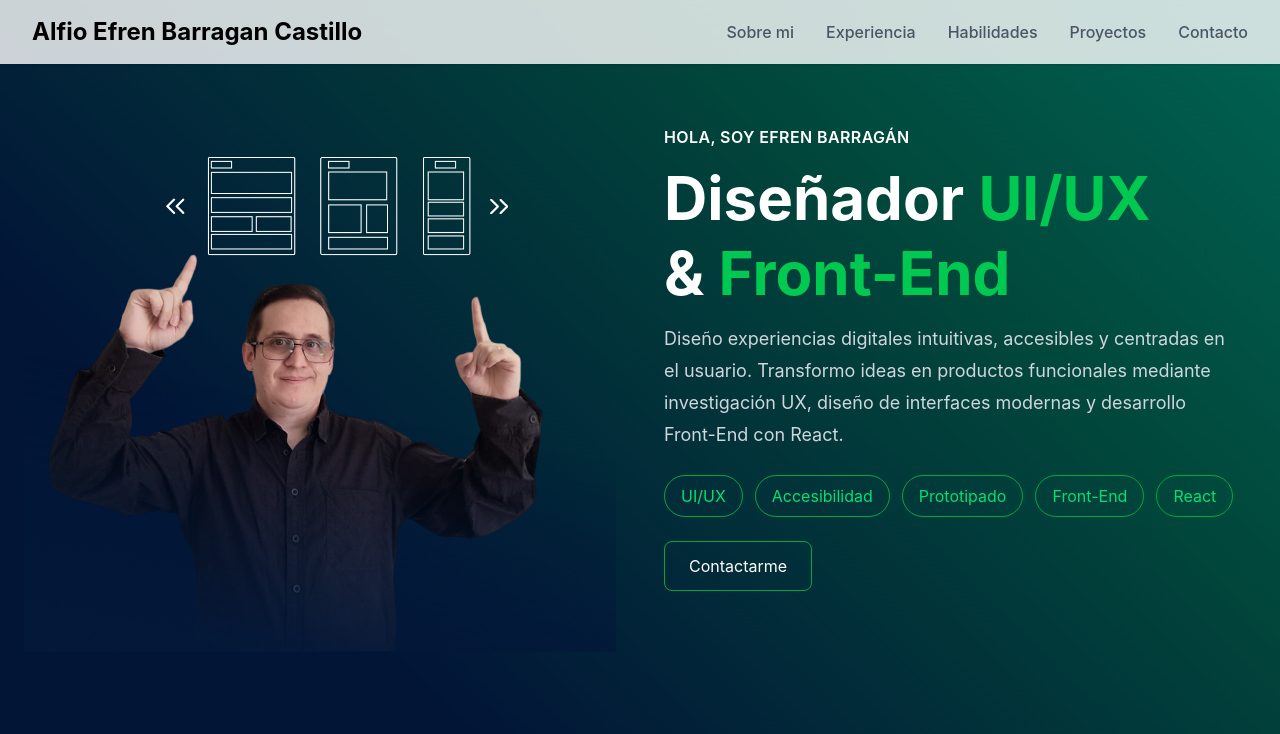
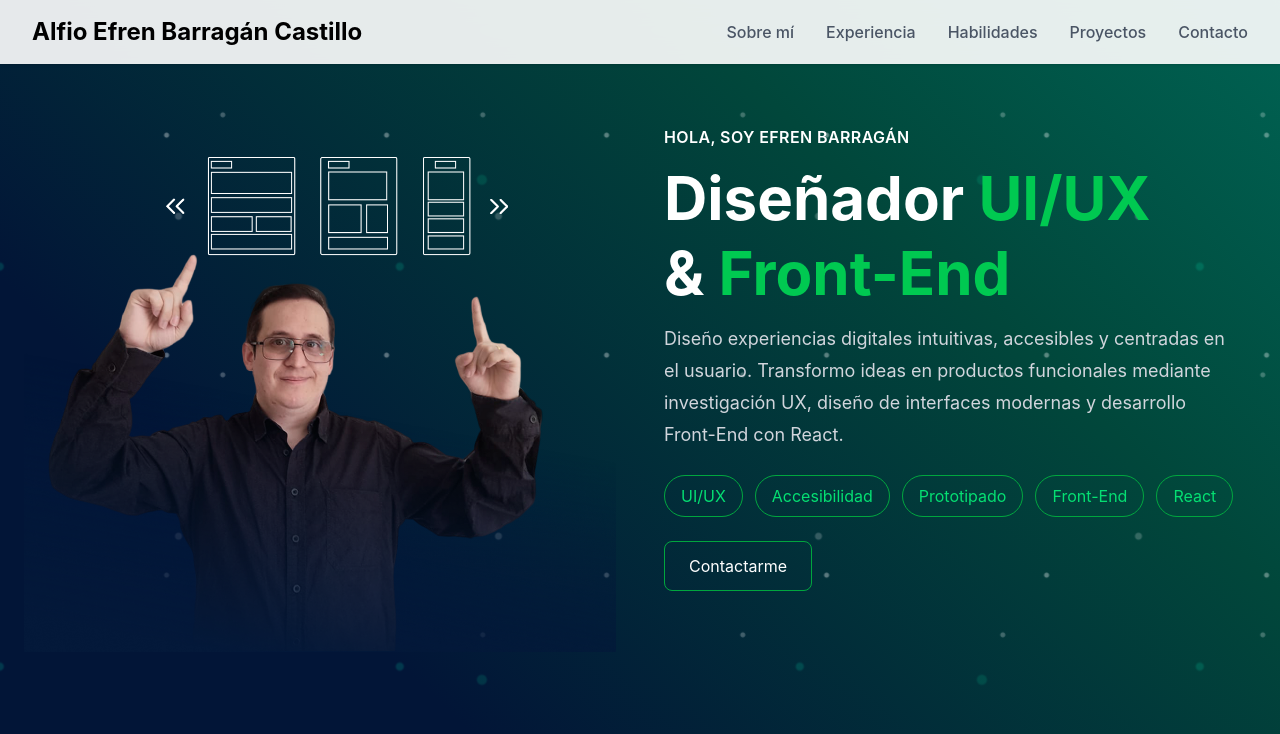
Before and after one commit to Alfio-EBC/portafolio, a React (Vite) app: page / in a window 1280 px wide. Shown: the top 734 px of the page. Built offline with nearby package versions, Linux system fonts and the light colour scheme.

Commit message:
Ajuste de fondo pag

```diff
--- a/src/App.jsx
+++ b/src/App.jsx
@@ -11,7 +11,7 @@ function App() {
     <>
       <Header />
 
-      <main className="pt-0">
+      <main className="pt-0 background" >
         <Hero />
         <About />
         <Experience />
--- a/src/layout/Header.jsx
+++ b/src/layout/Header.jsx
@@ -1,8 +1,8 @@
-import { Menu } from "lucide-react";
+import { useState } from "react";
+import { Menu, X } from "lucide-react";
 
 const links = [
-
-  { name: "Sobre mi", href: "#about" },
+  { name: "Sobre mí", href: "#about" },
   { name: "Experiencia", href: "#experience" },
   { name: "Habilidades", href: "#skills" },
   { name: "Proyectos", href: "#projects" },
@@ -10,15 +10,19 @@ const links = [
 ];
 
 function Header() {
+  const [isOpen, setIsOpen] = useState(false);
+
   return (
-    <header className="fixed top-0 left-0 w-full bg-white/80 backdrop-blur-md shadow-sm z-50">
-      <div className="max-w-7xl mx-auto flex items-center justify-between px-8 py-4">
+    <header className="fixed top-0 left-0 w-full bg-white/90 backdrop-blur-md shadow-sm z-50">
+      <div className="mx-auto max-w-7xl flex items-center justify-between px-6 lg:px-8 py-4">
 
-        <h1 className="text-2xl font-bold">
-          Alfio Efren Barragan Castillo
+        {/* Logo */}
+        <h1 className="text-lg md:text-2xl font-bold">
+          Alfio Efren Barragán Castillo
         </h1>
 
-        <nav>
+        {/* Menú Desktop */}
+        <nav className="hidden md:block">
           <ul className="flex items-center gap-8">
             {links.map((link) => (
               <li key={link.name}>
@@ -33,11 +37,34 @@ function Header() {
           </ul>
         </nav>
 
-        <button className="md:hidden">
-          <Menu />
+        {/* Botón móvil */}
+        <button
+          className="md:hidden"
+          onClick={() => setIsOpen(!isOpen)}
+          aria-label="Abrir menú"
+        >
+          {isOpen ? <X size={28} /> : <Menu size={28} />}
         </button>
+      </div>
 
-      </div>
+      {/* Menú móvil */}
+      {isOpen && (
+        <nav className="md:hidden border-t bg-white">
+          <ul className="flex flex-col py-4">
+            {links.map((link) => (
+              <li key={link.name}>
+                <a
+                  href={link.href}
+                  onClick={() => setIsOpen(false)}
+                  className="block px-6 py-3 text-gray-700 hover:bg-gray-100 transition"
+                >
+                  {link.name}
+                </a>
+              </li>
+            ))}
+          </ul>
+        </nav>
+      )}
     </header>
   );
 }
--- a/src/sections/About.jsx
+++ b/src/sections/About.jsx
@@ -5,7 +5,7 @@ function About() {
 
 <section
   id="about"
-  className="py-20"
+  className="py-20 container mx-auto"
   aria-labelledby="about-title"
 >
   <div className="mx-auto max-w-7xl px-6 lg:px-8">
--- a/src/test.css
+++ b/src/test.css
@@ -56,3 +56,65 @@ background: linear-gradient(44deg, rgba(2, 21, 55, 1) 77%, rgba(1, 71, 59, 1) 91
     transform: translateY(-15px);
   }
 }
+
+
+
+
+
+
+
+
+/* Fondo */
+.background{
+    width:100%;
+    height:100%;
+
+    background:
+        /* Partículas */
+        radial-gradient(circle at 15% 25%, rgba(255,255,255,.35) 2px, transparent 3px),
+        radial-gradient(circle at 85% 30%, rgba(255,255,255,.20) 3px, transparent 4px),
+        radial-gradient(circle at 60% 75%, rgba(255,255,255,.25) 2px, transparent 3px),
+        radial-gradient(circle at 30% 80%, rgba(0,255,200,.15) 3px, transparent 5px),
+        radial-gradient(circle at 75% 60%, rgba(0,255,180,.12) 4px, transparent 6px),
+
+        /* Tu degradado */
+        linear-gradient(
+            44deg,
+            #021537 77%,
+            #01473b 91%,
+            #006353 100%
+        );
+
+    background-size:
+        220px 220px,
+        320px 320px,
+        260px 260px,
+        400px 400px,
+        500px 500px,
+        cover;
+
+    animation: particlesMove 25s linear infinite;
+}
+
+/* Movimiento de las partículas */
+@keyframes particlesMove{
+    from{
+        background-position:
+            0 0,
+            0 0,
+            0 0,
+            0 0,
+            0 0,
+            center;
+    }
+
+    to{
+        background-position:
+            500px 300px,
+            -350px 450px,
+            250px -300px,
+            -450px -200px,
+            400px -450px,
+            center;
+    }
+}
```
